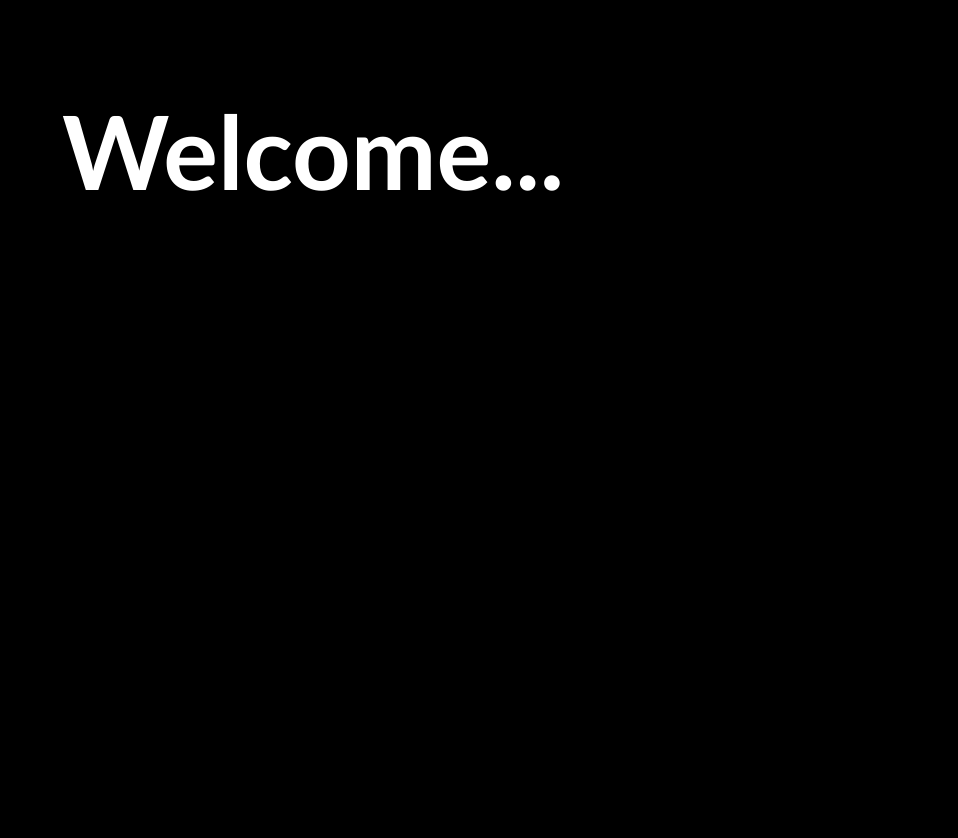
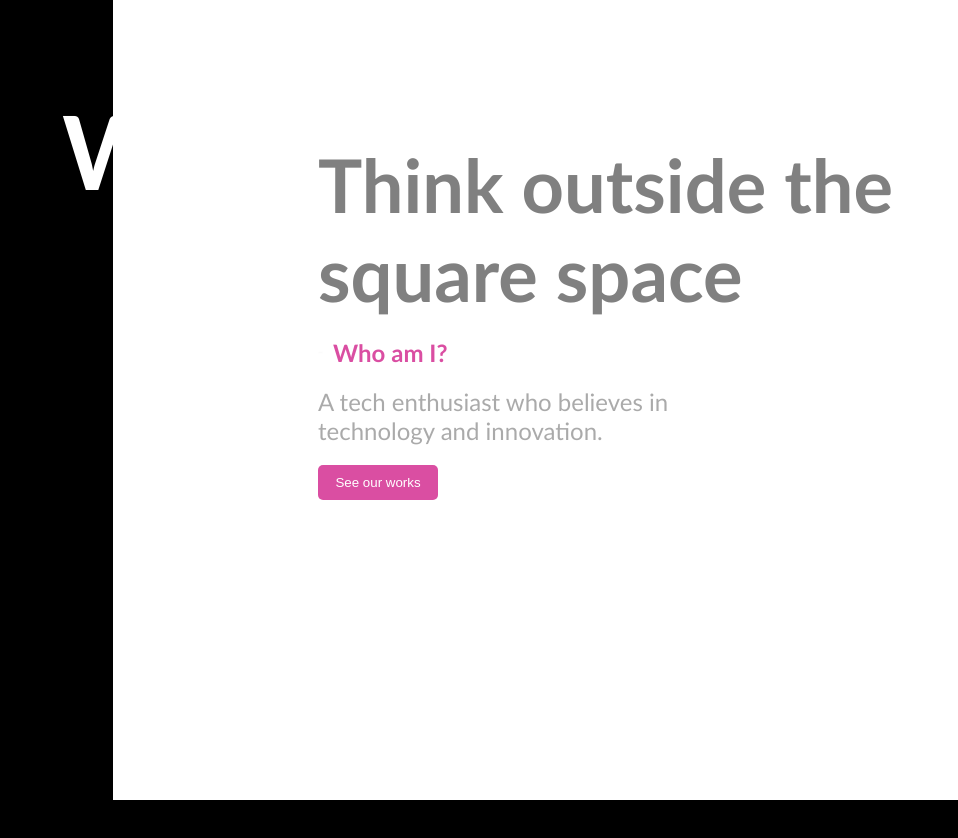
Before and after one commit to vikash18o19/3D-portfolio, a React (Create React App) app: page / in a window 1280 px wide. Shown: the top 838 px of the page, without its empty margins (322-1280 px from the left). Built offline with nearby package versions, Linux system fonts and the light colour scheme; no server answers.

Commit message:
improvement in Who.js page and some in hero.js

```diff
--- a/src/components/Hero.js
+++ b/src/components/Hero.js
@@ -1,12 +1,6 @@
 import React, { useRef, useEffect, useState } from "react";
 import styled from "styled-components";
-import {
-  motion,
-  useScroll,
-  useSpring,
-  useTransform,
-  AnimatePresence,
-} from "framer-motion";
+import { motion, useScroll, useSpring, useTransform } from "framer-motion";
 const Section = styled(motion.div)`
   height: 400vh;
   display: flex;
@@ -65,8 +59,8 @@ const Hero = () => {
     target: HeroRef,
   });
   const pathLength = useSpring(scrollYProgress, {
-    stiffness: 400,
-    damping: 90,
+    stiffness: 800,
+    damping: 30,
   });
   const yRange = useTransform(scrollYProgress, [0, 1], [0, 100]);
 
@@ -77,8 +71,8 @@ const Hero = () => {
       }),
     [yRange]
   );
-  console.log(currentPercent);
-  console.log(currentProgressColor);
+  // console.log(currentPercent);
+  // console.log(currentProgressColor);
   useEffect(() => {
     setCurrentProgressColor(
       currentPercent >= 90
--- a/src/components/Who.js
+++ b/src/components/Who.js
@@ -1,17 +1,26 @@
-import React, { Suspense } from "react";
+import React, { Suspense, useRef, useState, useEffect } from "react";
 import styled from "styled-components";
 import { OrbitControls } from "@react-three/drei";
 import { Canvas } from "@react-three/fiber";
 import Cube from "./Cube";
 
-const Section = styled.div`
-  height: 100vh;
+import {
+  motion,
+  useScroll,
+  useSpring,
+  useTransform,
+  inView,
+} from "framer-motion";
+
+const Section = styled(motion.div)`
+  height: 400vh;
   /* scroll-snap-align: center; */
   display: flex;
   justify-content: center;
+  position: relative;
 `;
 
-const Container = styled.div`
+const Container = styled(motion.div)`
   height: 100vh;
   scroll-snap-align: center;
   width: 1400px;
@@ -21,15 +30,17 @@ const Container = styled.div`
 
 const Left = styled.div`
   flex: 1;
+
   @media only screen and (max-width: 768px) {
     display: none;
+    width: 400;
   }
 `;
 
 const Title = styled.h1`
   font-size: 74px;
   @media only screen and (max-width: 768px) {
-    font-size: 60px;
+    font-size: 30px;
   }
 `;
 
@@ -61,9 +72,8 @@ const Subtitle = styled.h2`
   color: #da4ea2;
 `;
 
-const Desc = styled.p`
+const Desc = styled(motion.p)`
   font-size: 24px;
-  color: white;
 `;
 
 const Button = styled.button`
@@ -78,9 +88,52 @@ const Button = styled.button`
 `;
 
 const Who = () => {
+  const [Percent, setPercent] = useState(null);
+  const [currentProgressColor, setCurrentProgressColor] = useState(null);
+
+  const ref = useRef(null);
+
+  const { scrollYProgress } = useScroll({
+    target: ref,
+  });
+  const pathLength = useSpring(scrollYProgress, {
+    stiffness: 400,
+    damping: 90,
+  });
+  const yRange = useTransform(scrollYProgress, [0, 1], [0, 100]);
+
+  useEffect(
+    () =>
+      yRange.onChange((v) => {
+        setPercent(Math.trunc(v));
+      }),
+    [yRange]
+  );
+  console.log(Percent);
+
+  useEffect(() => {
+    setCurrentProgressColor(
+      Percent >= 90
+        ? "black"
+        : Percent >= 45
+        ? "#31A9D5"
+        : Percent >= 20
+        ? "#FF3B77"
+        : "white"
+    );
+  }, [Percent]);
+
   return (
-    <Section>
-      <Container>
+    <Section
+      ref={ref}
+      style={{ backgroundColor: `${Percent < 100 ? "black" : "white"}` }}
+    >
+      <Container
+        style={{
+          bottom: "10vh",
+          position: `${Percent >= 0.1 && Percent < 100 ? "fixed" : "absolute"}`,
+        }}
+      >
         <Left>
           <Canvas camera={{ position: [5, 5, 5], fov: 25 }}>
             <Suspense fallback={null}>
@@ -97,13 +150,29 @@ const Who = () => {
             <Line src="./images/white_line.png" />
             <Subtitle>Who am I?</Subtitle>
           </WhatWeDo>
-          <Desc>
+          <Desc
+            style={{
+              opacity: pathLength,
+              // color: currentProgressColor,
+            }}
+          >
             A tech enthusiast who believes in
             <br />
             technology and innovation.
           </Desc>
           <Button>See our works</Button>
         </Right>
+        <motion.div
+          style={{
+            position: `${Percent < 100 ? "fixed" : "absolute"}`,
+            bottom: "0px",
+            right: "0px",
+            height: "100vh",
+            backgroundColor: "white",
+            width: `${Percent}vw`,
+            zIndex: -1,
+          }}
+        ></motion.div>
       </Container>
     </Section>
   );
```
